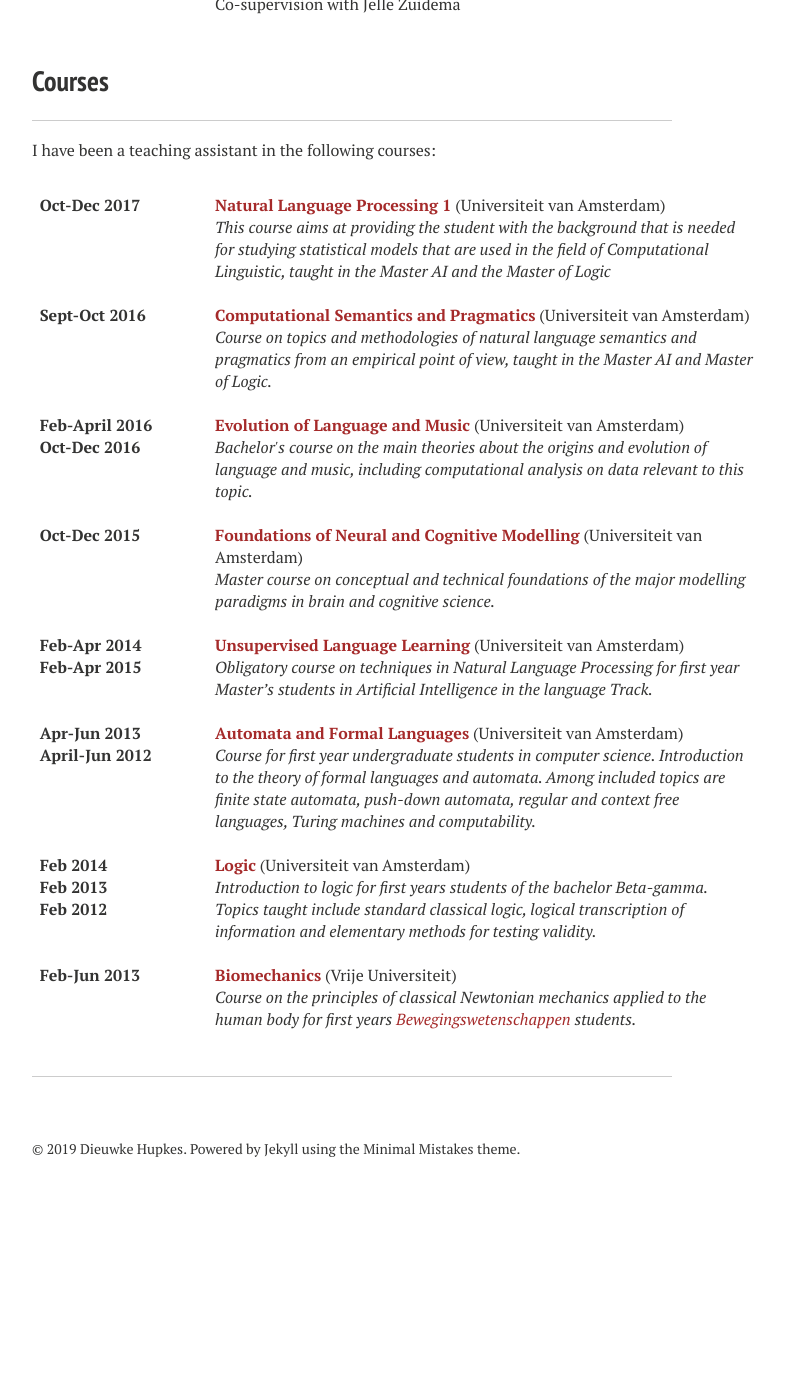
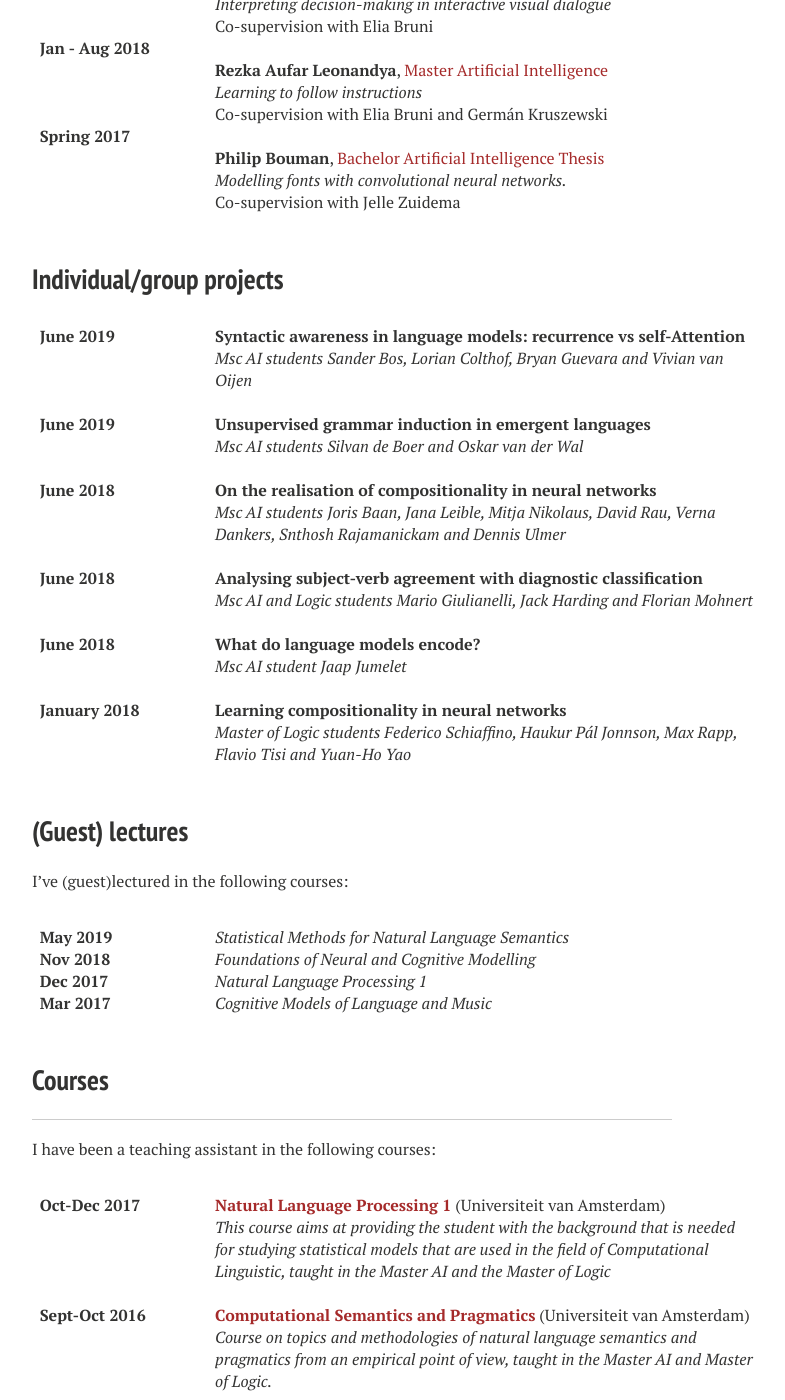
Before and after one commit to dieuwkehupkes/dieuwkehupkes.github.io, a Jekyll site: the page built from teaching.md, in a window 1280 px wide and 1400 px high, scrolled down 1632 px. Shown: the whole window, without its empty margins (288-1073 px from the left). Built offline with Jekyll 4.4.1, drawn with Linux system fonts in a browser that asks for light colours; nearby versions of some CDN libraries; before the commit the page ends 2839 px from its top, so only the background shows below that; some of the changed text lies outside the part shown.

Commit message:
Update teaching

```diff
--- a/teaching.md
+++ b/teaching.md
@@ -42,41 +42,36 @@ image:
 
 </style>
 
-## Individual supervision
+## Thesis supervision
 <hr>
 
 Currently, I am supervising:
 <div id="columns">
     <div class="date column">
         <b>
-        Jan 2019 - now
+        June 2018 - now
         <br><br><br>
-        Oct 2018 - now
+        June 2019 - now
         <br><br><br>
-        Jan 2019 - now
+        June 2019 - now
         <br><br><br>
-        Oct 2018 - now
-        <br><br><br>
-        Sept 2018 - now
+        June 2018 - now
         <br><br><br>
         </b>
     </div>
     <div class="description column">
-        <b>Diana Rodriguez Luna</b>, <font color="brown">Master Artificial Intelligence</font>
+        <b>Jaap Jumelet</b>, <font color="brown">Master Artificial Intelligence</font>
+        <br> Co-supervision with Willem Zuidema
+        <br><br>
+        <b>Silvan de Boer</b>, <font color="brown">Master Artificial Intelligence</font>
         <br> Co-supervision with Elia Bruni
         <br><br>
-        <b>Dennis Ulmer</b>, <font color="brown">Master Artificial Intelligence</font>
-        <br> Co-supervision with Elia Bruni
-        <br><br>
-        <b>Gautier Dagan</b>, <font color="brown">Master Artificial Intelligence</font>
+        <b>Oskar van der Wal</b>, <font color="brown">Master Artificial Intelligence</font>
         <br> Co-supervision with Elia Bruni
         <br><br>
         <b>David Rau</b>, <font color="brown">Master Artificial Intelligence</font>
         <br> Co-supervision with Elia Bruni
         <br><br>
-        <b>Jaap Jumelet</b>, <font color="brown">Master Artificial Intelligence</font>
-        <br><br>
-
     </div>
 </div>
 
@@ -86,10 +81,16 @@ In the past, I have supervised:
 <div id="columns">
     <div class="date column">
         <b>
+        Jan - Aug 2019
+        <br><br><br><br>
+        Jan - Aug 2019
+        <br><br><br><br>
+        Jan - July 2019
+        <br><br><br><br>
         Jan - Nov 2018
-        <br><br><br><br><br>
+        <br><br><br><br>
         Jan - Oct 2018
-        <br><br><br><br><br>
+        <br><br><br><br>
         Jan - Aug 2018
         <br><br><br><br>
         Jan - Aug 2018
@@ -103,6 +104,18 @@ In the past, I have supervised:
         </b>
     </div>
     <div class="description column">
+        <b>Gautier Dagn</b>, <font color="brown">Master Artificial Intelligence</font>
+        <br><i> Co-evolution of language and agent in referential games </i>
+        <br> Co-supervision with Elia Bruni
+        <br><br>
+        <b>Dennis Ulmer</b>, <font color="brown">Master Artificial Intelligence</font>
+        <br><i> Recoding latent sentence representations </i>
+        <br> Co-supervision with Elia Bruni
+        <br><br>
+        <b>Diana Rodriguez Luna</b>, <font color="brown">Master Artificial Intelligence</font>
+        <br><i> Language emregence in multi-agent referential games</i>
+        <br> Co-supervision with Elia Bruni
+        <br><br>
         <b>Kris Korrel</b>, <font color="brown">Master Artificial Intelligence</font>
         <br><i> From sequence to attention</i>
         <br> Co-supervision with Elia Bruni and Germ&#x00E1;n Kruszewski
@@ -139,7 +152,70 @@ In the past, I have supervised:
     </div>
 </div>
 
+## Individual/group projects
 
+<div id="columns">
+    <div class="date column">
+        <b>
+        June 2019
+        <br><br><br><br> June 2019
+        <br><br><br> June 2018
+        <br><br><br><br> June 2018
+        <br><br><br> June 2018
+        <br><br><br> January 2018
+        <br><br>
+        </b>
+    </div>
+    <div class="description column">
+        <b> Syntactic awareness in language models: recurrence vs self-Attention </b>
+        <br><i> Msc AI students Sander Bos, Lorian Colthof, Bryan Guevara and Vivian van Oijen</i>
+
+        <br><br>
+        <b> Unsupervised grammar induction in emergent languages</b>
+        <br><i> Msc AI students Silvan de Boer and Oskar van der Wal</i>
+
+        <br><br>
+        <b> On the realisation of compositionality in neural networks</b>
+        <br><i> Msc AI students Joris Baan, Jana Leible, Mitja Nikolaus, David Rau, Verna Dankers, Snthosh Rajamanickam and Dennis Ulmer</i>
+
+        <br><br>
+        <b>Analysing subject-verb agreement with diagnostic classification</b>
+        <br><i> Msc AI and Logic students Mario Giulianelli, Jack Harding and Florian Mohnert</i>
+
+        <br><br>
+        <b>What do language models encode?</b>
+        <br><i> Msc AI student Jaap Jumelet </i>
+
+        <br><br>
+        <b> Learning compositionality in neural networks</b>
+        <br><i> Master of Logic students Federico Schiaffino, Haukur P&#x00E1;l Jonnson, Max Rapp, Flavio Tisi and Yuan-Ho Yao</i>
+
+        <br><br>
+    </div>
+</div>
+
+## (Guest) lectures
+
+I've (guest)lectured in the following courses:
+
+<div id="columns">
+    <div class="date column">
+        <b>
+        May 2019
+        <br> Nov 2018
+        <br> Dec 2017
+        <br> Mar 2017
+        <br><br>
+        </b>
+    </div>
+    <div class="description column">
+        <i> Statistical Methods for Natural Language Semantics </i>
+        <br><i> Foundations of Neural and Cognitive Modelling </i>
+        <br><i> Natural Language Processing 1 </i>
+        <br><i> Cognitive Models of Language and Music </i>
+        <br><br>
+    </div>
+</div>
 
 ## Courses
 <hr>
```
